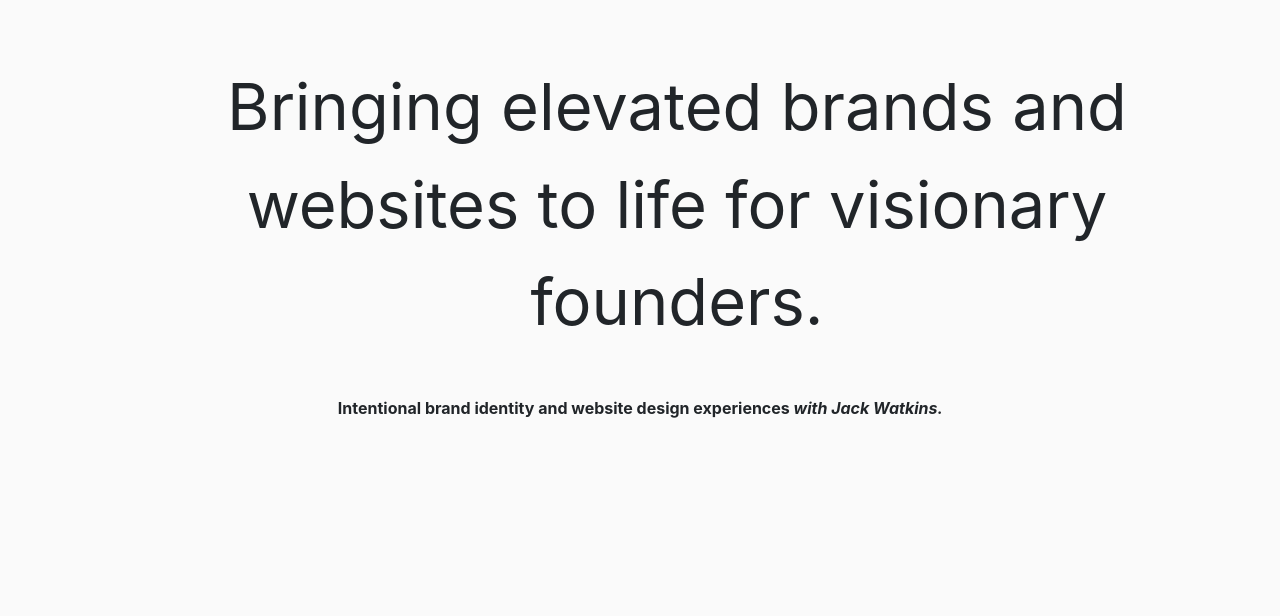
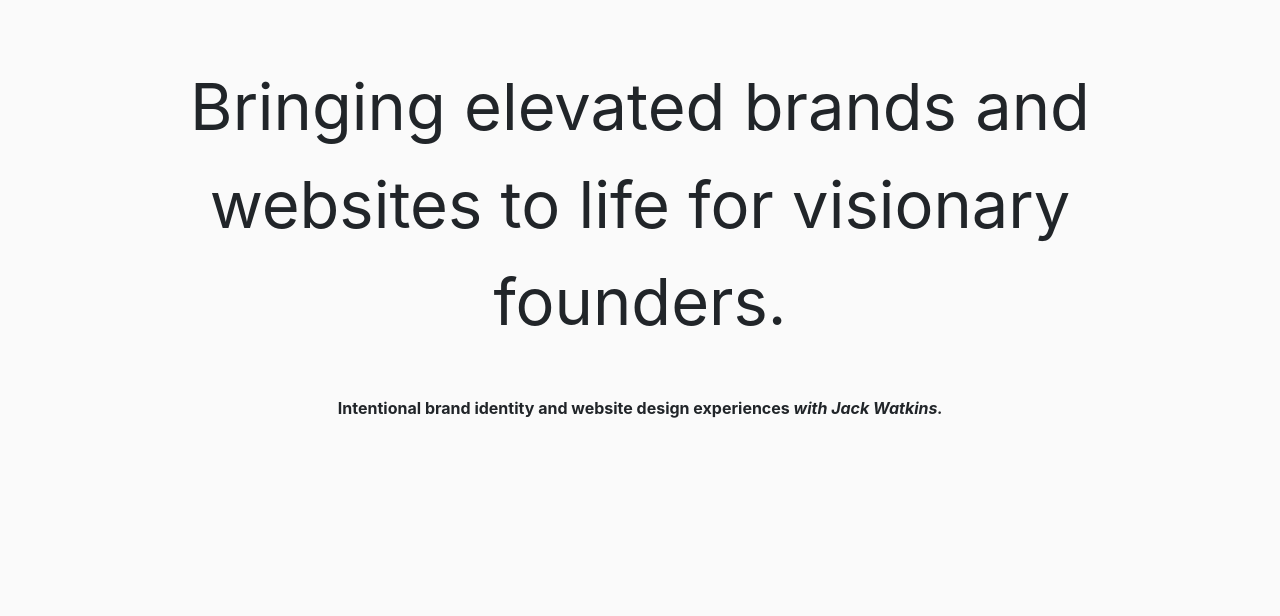
Before and after one commit to robinwebpage/jackwatkinghome.github.io, a plain HTML site: page index.html in a window 1280 px wide. Shown: the part 169-785 px from the top of the page. Drawn offline with nearby package versions, Linux system fonts and the light colour scheme.

Commit message:
again update

```diff
--- a/index.html
+++ b/index.html
@@ -109,7 +109,7 @@
       </nav>
 
 
-      <div class="container mt-5 mainheading" data-aos="zoom-out-up" data-aos-delay="200" data-aos-duration="800" class="aos-init aos-animate" style="margin-left:8.33%; text-align: center;">Bringing elevated brands and websites to life for visionary founders.</div>
+      <div class="container mt-5 mainheading" data-aos="zoom-out-up" data-aos-delay="200" data-aos-duration="800" class="aos-init aos-animate" style=" text-align: center;">Bringing elevated brands and websites to life for visionary founders.</div>
       <div class="col-10 mt-5 ml-auto mr-auto" data-aos="zoom-in-up" data-aos-delay="200" data-aos-duration="800" style=" text-align: center;"><p class="h6"><b>Intentional brand identity and website design experiences <i>with Jack Watkins.</i></b></p></div>
       <div class="col-12  martop" style="padding-left:0; padding-right:0;">
         <img data-aos="fade-up" data-aos-delay="300" src="headimg.jpg" alt="Header Image" style="width:100%; height:100%; margin-left:0; margin-right:0; padding-left:0; padding-right:0;">
```
